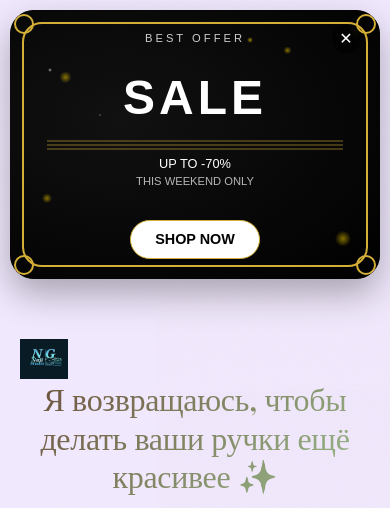
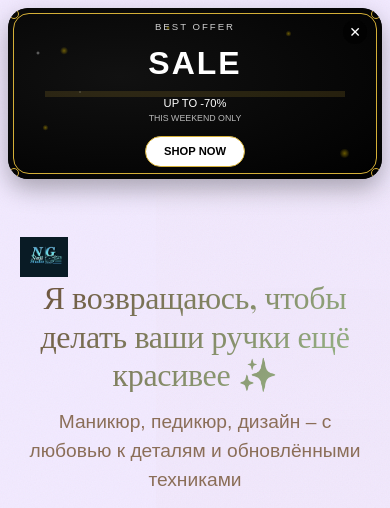
Before and after one commit to Murad-Garaev/nail-portfolio, a plain HTML site: page index.html in a window 390 px wide. Shown: the top 508 px of the page. Drawn offline with nearby package versions, Linux system fonts and the light colour scheme.

Commit message:
Update style.css

```diff
--- a/style.css
+++ b/style.css
@@ -257,16 +257,16 @@ nav a:hover {
     box-shadow: 0 8px 20px rgba(155, 191, 143, 0.2);
 }
 
-/* ========== ПРЕМИАЛЬНЫЙ БАННЕР ========== */
+/* ========== ПРЕМИАЛЬНЫЙ БАННЕР (УМЕНЬШЕННАЯ ВЫСОТА) ========== */
 .premium-banner {
     position: relative;
     width: 100%;
     max-width: 800px;
-    margin: 20px auto;
+    margin: 15px auto;
     background: #0a0a0a;
-    border-radius: 24px;
+    border-radius: 20px;
     overflow: hidden;
-    box-shadow: 0 15px 35px rgba(0,0,0,0.3);
+    box-shadow: 0 10px 25px rgba(0,0,0,0.3);
     transition: all 0.3s ease;
 }
 
@@ -278,13 +278,13 @@ nav a:hover {
 
 .banner-inner {
     position: relative;
-    padding: 30px 20px;
+    padding: 16px 20px;  /* было 30px 20px */
     background: radial-gradient(ellipse at 30% 40%, #111, #000);
-    border-radius: 24px;
+    border-radius: 20px;
     overflow: hidden;
 }
 
-/* Звёздное небо / мерцающие точки */
+/* Звёздное небо / мерцающие точки (без изменений) */
 .banner-inner::before {
     content: '';
     position: absolute;
@@ -295,48 +295,48 @@ nav a:hover {
     background-image:
         radial-gradient(2px 2px at 20% 30%, #fff, rgba(0,0,0,0)),
         radial-gradient(1px 1px at 60% 70%, #fff, rgba(0,0,0,0)),
-        radial-gradient(3px 3px at 80% 10%, gold, rgba(0,0,0,0));
-    background-size: 200px 200px, 150px 150px, 300px 300px;
+        radial-gradient(2px 2px at 80% 10%, gold, rgba(0,0,0,0));
+    background-size: 150px 150px, 120px 120px, 200px 200px;
     background-repeat: no-repeat;
-    opacity: 0.6;
+    opacity: 0.5;
     pointer-events: none;
 }
 
 /* Золотая рамка */
 .gold-frame {
     position: absolute;
-    top: 12px;
-    left: 12px;
-    right: 12px;
-    bottom: 12px;
-    border: 2px solid #d4af37;
-    border-radius: 20px;
+    top: 8px;
+    left: 8px;
+    right: 8px;
+    bottom: 8px;
+    border: 1.5px solid #d4af37;
+    border-radius: 16px;
     pointer-events: none;
 }
 
 .gold-frame .corner {
     position: absolute;
-    width: 20px;
-    height: 20px;
-    border: 2px solid #d4af37;
+    width: 14px;
+    height: 14px;
+    border: 1.5px solid #d4af37;
     border-radius: 50%;
 }
 
-.corner.top-left { top: -10px; left: -10px; }
-.corner.top-right { top: -10px; right: -10px; }
-.corner.bottom-left { bottom: -10px; left: -10px; }
-.corner.bottom-right { bottom: -10px; right: -10px; }
+.corner.top-left { top: -7px; left: -7px; }
+.corner.top-right { top: -7px; right: -7px; }
+.corner.bottom-left { bottom: -7px; left: -7px; }
+.corner.bottom-right { bottom: -7px; right: -7px; }
 
-/* Двойная линия в центре */
+/* Двойная линия в центре (тоньше) */
 .double-line {
     position: absolute;
     top: 50%;
     left: 10%;
     right: 10%;
-    height: 2px;
+    height: 1px;
     background: #d4af37;
     transform: translateY(-50%);
-    box-shadow: 0 4px 0 #d4af37, 0 -4px 0 #d4af37;
+    box-shadow: 0 2px 0 #d4af37, 0 -2px 0 #d4af37;
     opacity: 0.3;
     pointer-events: none;
 }
@@ -350,36 +350,36 @@ nav a:hover {
 
 .offer-label {
     font-family: 'Montserrat', sans-serif;
-    font-size: 0.8rem;
-    letter-spacing: 3px;
+    font-size: 0.7rem;
+    letter-spacing: 2px;
     color: white;
-    margin-bottom: 15px;
+    margin-bottom: 8px;
     opacity: 0.8;
 }
 
 .sale-word {
     font-family: 'Montserrat', sans-serif;
-    font-size: 5rem;
+    font-size: 2.8rem;      /* было 5rem */
     font-weight: 800;
     color: white;
     text-shadow:
-        0 0 0 2px #d4af37,
-        0 0 0 4px #d4af37,
-        2px 2px 0 #d4af37;
-    letter-spacing: 8px;
-    margin: 10px 0;
+        0 0 0 1.5px #d4af37,
+        0 0 0 3px #d4af37,
+        1px 1px 0 #d4af37;
+    letter-spacing: 4px;
+    margin: 5px 0;
 }
 
 .discount-text {
     font-family: 'Montserrat', sans-serif;
-    font-size: 0.9rem;
+    font-size: 0.8rem;
     color: white;
-    margin: 20px 0;
+    margin: 12px 0 8px;
 }
 
 .discount-text span {
     display: block;
-    font-size: 0.7rem;
+    font-size: 0.65rem;
     opacity: 0.7;
 }
 
@@ -389,12 +389,13 @@ nav a:hover {
     color: black;
     font-family: 'Montserrat', sans-serif;
     font-weight: 600;
-    padding: 12px 32px;
-    border-radius: 40px;
+    padding: 8px 24px;      /* было 12px 32px */
+    border-radius: 30px;
     border: 1px solid #d4af37;
     transition: all 0.2s;
     cursor: pointer;
-    margin-top: 10px;
+    margin-top: 6px;
+    font-size: 0.8rem;
 }
 
 .shop-now-btn:hover {
@@ -403,7 +404,7 @@ nav a:hover {
     transform: scale(1.02);
 }
 
-/* Конфетти (золотые круги) */
+/* Конфетти (золотые круги) - уменьшены */
 .confetti {
     position: absolute;
     top: 0;
@@ -412,29 +413,29 @@ nav a:hover {
     height: 100%;
     pointer-events: none;
     background-image:
-        radial-gradient(6px 6px at 15% 25%, gold, transparent),
-        radial-gradient(4px 4px at 75% 15%, gold, transparent),
-        radial-gradient(8px 8px at 90% 85%, gold, transparent),
-        radial-gradient(5px 5px at 10% 70%, gold, transparent),
-        radial-gradient(7px 7px at 45% 90%, gold, transparent);
+        radial-gradient(4px 4px at 15% 25%, gold, transparent),
+        radial-gradient(3px 3px at 75% 15%, gold, transparent),
+        radial-gradient(5px 5px at 90% 85%, gold, transparent),
+        radial-gradient(3px 3px at 10% 70%, gold, transparent),
+        radial-gradient(4px 4px at 45% 90%, gold, transparent);
     background-repeat: no-repeat;
-    opacity: 0.5;
+    opacity: 0.4;
 }
 
 /* Кнопка закрытия */
 .banner-close {
     position: absolute;
-    top: 15px;
-    right: 20px;
-    width: 28px;
-    height: 28px;
+    top: 12px;
+    right: 15px;
+    width: 24px;
+    height: 24px;
     background: rgba(0,0,0,0.5);
     border-radius: 50%;
     display: flex;
     align-items: center;
     justify-content: center;
     color: white;
-    font-size: 16px;
+    font-size: 14px;
     cursor: pointer;
     z-index: 10;
     transition: all 0.2s;
@@ -446,29 +447,49 @@ nav a:hover {
     transform: scale(1.05);
 }
 
-/* Адаптивность */
+/* Адаптивность для мобильных */
 @media (max-width: 768px) {
     .premium-banner {
-        margin: 10px;
-        max-width: calc(100% - 20px);
+        margin: 8px;
+        max-width: calc(100% - 16px);
+    }
+    .banner-inner {
+        padding: 12px 15px;
     }
     .sale-word {
-        font-size: 3rem;
-        letter-spacing: 4px;
+        font-size: 2rem;
+        letter-spacing: 2px;
     }
     .offer-label {
+        font-size: 0.6rem;
+        margin-bottom: 5px;
+    }
+    .discount-text {
+        font-size: 0.7rem;
+        margin: 8px 0 5px;
+    }
+    .discount-text span {
+        font-size: 0.55rem;
+    }
+    .shop-now-btn {
+        padding: 6px 18px;
         font-size: 0.7rem;
     }
-    .discount-text {
-        font-size: 0.8rem;
+    .gold-frame {
+        top: 5px;
+        left: 5px;
+        right: 5px;
+        bottom: 5px;
     }
-    .shop-now-btn {
-        padding: 8px 24px;
-        font-size: 0.9rem;
+    .gold-frame .corner {
+        width: 10px;
+        height: 10px;
+        border-width: 1px;
     }
-    .banner-inner {
-        padding: 20px 15px;
-    }
+    .corner.top-left { top: -5px; left: -5px; }
+    .corner.top-right { top: -5px; right: -5px; }
+    .corner.bottom-left { bottom: -5px; left: -5px; }
+    .corner.bottom-right { bottom: -5px; right: -5px; }
 }
 
 /* Липкая кнопка для мобильных */
```
